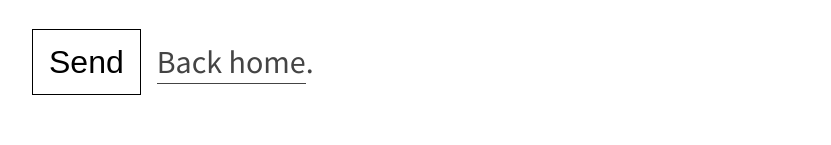
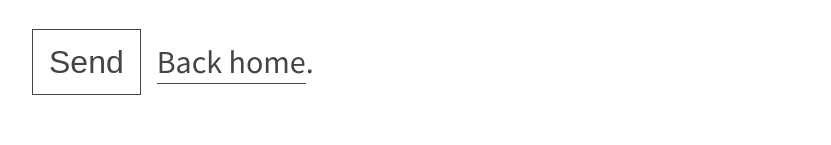
Before and after one commit to mateuszkocz/mateusz.kocz.pl, a Gatsby site: page /contact in a window 1280 px wide. Shown: the part 564-709 px from the top of the page, without its empty margins (224-1055 px from the left). Built offline with nearby package versions, Linux system fonts and the light colour scheme; Gatsby itself is replaced by a stand-in of ours.

Commit message:
Add minor stylistic fixes

```diff
--- a/src/components/layout.js
+++ b/src/components/layout.js
@@ -73,6 +73,7 @@ const Star = styled.aside`
 
   a {
     cursor: pointer;
+    border-bottom: none;
   }
 `
 
--- a/src/pages/contact.js
+++ b/src/pages/contact.js
@@ -50,6 +50,7 @@ const SubmitButton = styled.button`
   padding: 1rem;
   background: none;
   font-size: inherit;
+  color: inherit;
   line-height: 1;
   cursor: ${props => props.disabled ? "not-allowed" : "pointer"};
 `
```
